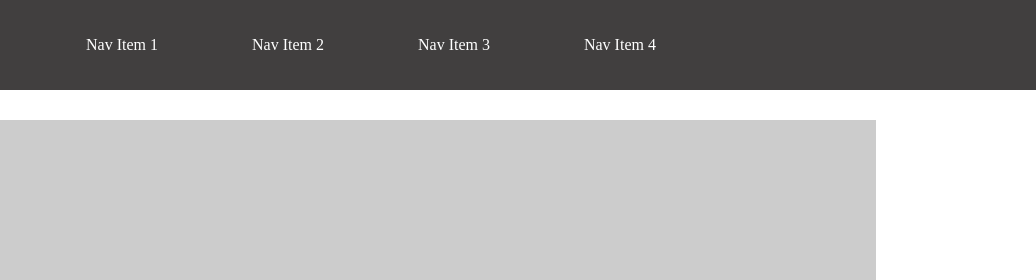
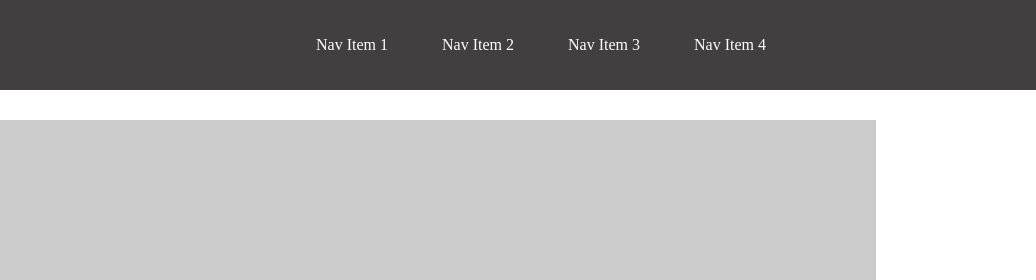
Before and after one commit to ccloops/wireframe-exercise, a plain HTML site: page index.html in a window 1280 px wide. Shown: the top 280 px of the page, 244-1280 px from the left. Drawn offline with Linux system fonts and the light colour scheme; placeholder pictures from the web are drawn by us.

Commit message:
centering nav text

```diff
--- a/style.css
+++ b/style.css
@@ -5,6 +5,10 @@ body {
 header {
   background-color: rgb(65, 63, 63);
   margin-bottom: 30px;
+}
+
+header nav  ul{
+  text-align: center;
 }
 
 header img {
@@ -19,7 +23,7 @@ header nav ul li {
   display: inline-block;
   height: 90px;
   line-height: 90px;
-  margin-left: 90px;
+  margin-left: 50px;
 }
 
 section:first-child img {
```
